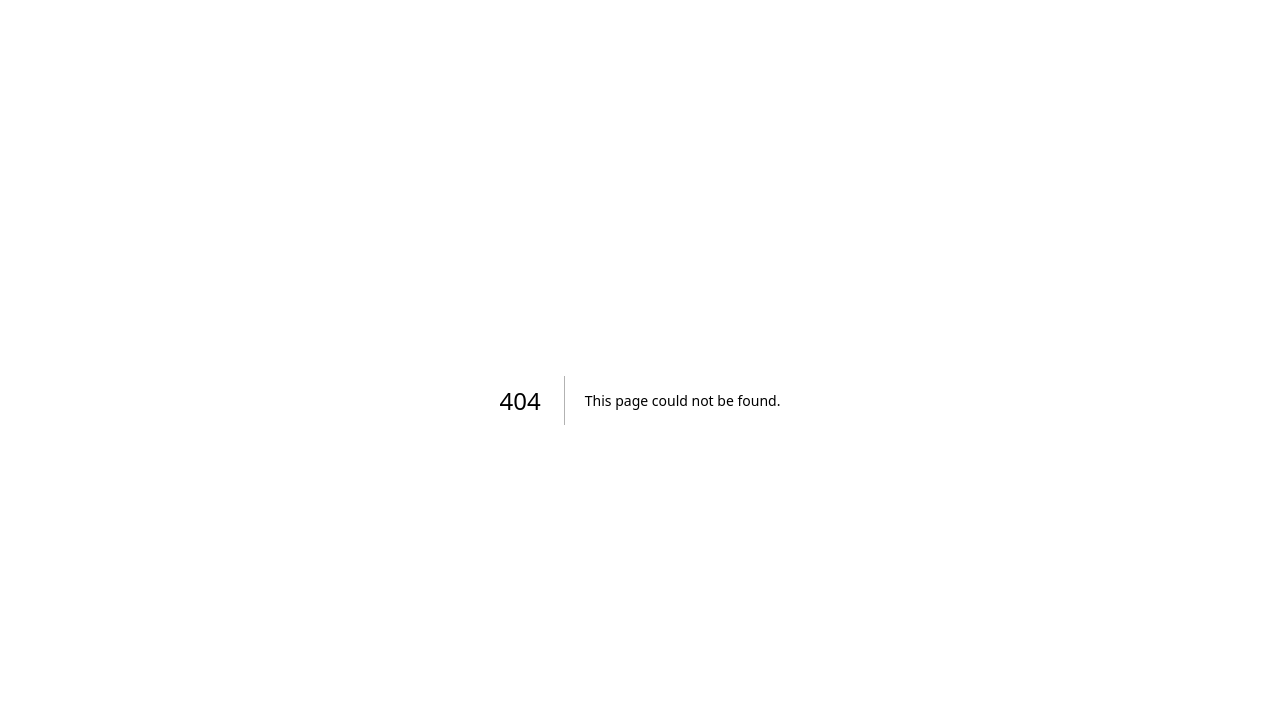
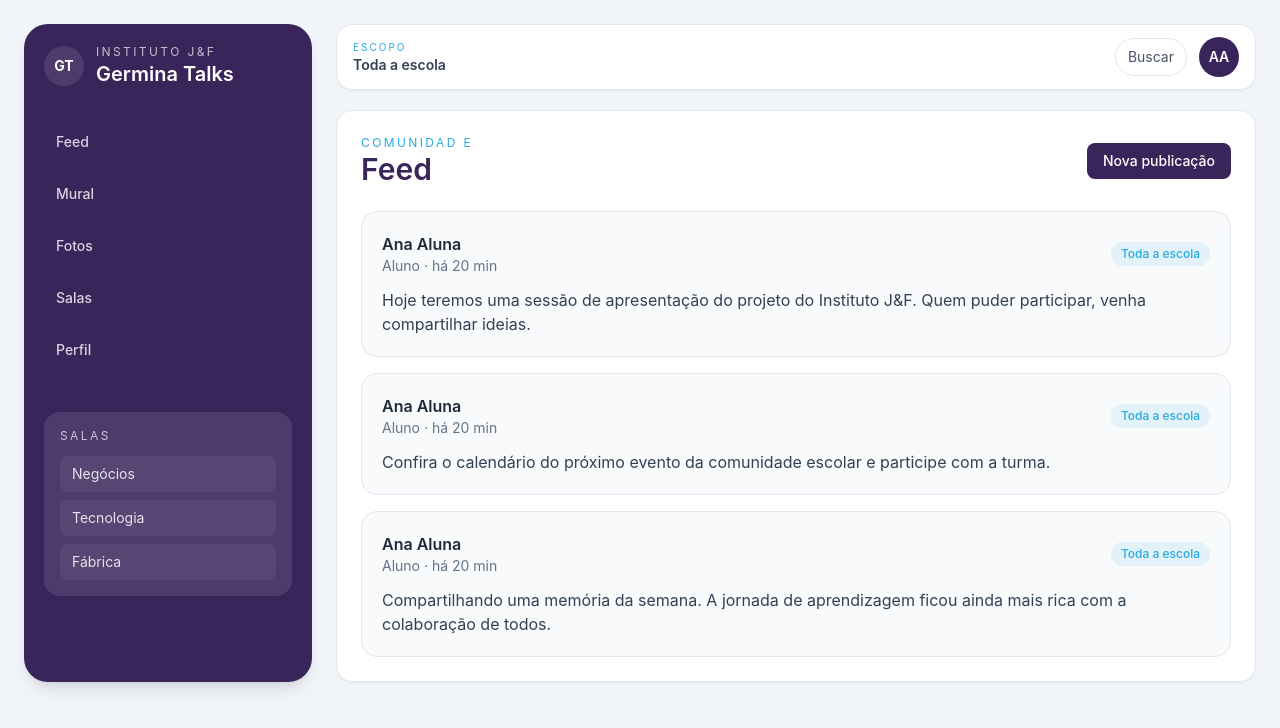
Before and after one commit to LaraDrielly/germina-talks, a Next.js app in the folder apps/web/: page /feed in a window 1280 px wide. Before the commit this address had no page. Shown: the top 728 px of the page. Built offline with nearby package versions, Linux system fonts and the light colour scheme.

Commit message:
feat: implementa layout principal e navegação

```diff
--- /dev/null
+++ b/apps/web/app/(main)/feed/page.tsx
@@ -0,0 +1,34 @@
+export default function FeedPage() {
+  return (
+    <div>
+      <div className="mb-6 flex items-center justify-between gap-3">
+        <div>
+          <p className="text-xs uppercase tracking-[0.2em] text-accent">Comunidad e</p>
+          <h2 className="text-3xl font-semibold text-primary">Feed</h2>
+        </div>
+        <button className="rounded-lg bg-primary px-4 py-2 text-sm font-medium text-white">Nova publicação</button>
+      </div>
+
+      <div className="space-y-4">
+        {[1, 2, 3].map((item) => (
+          <article key={item} className="rounded-2xl border border-slate-200 bg-slate-50 p-5">
+            <div className="mb-3 flex items-center justify-between">
+              <div>
+                <h3 className="font-semibold text-slate-800">Ana Aluna</h3>
+                <p className="text-sm text-slate-500">Aluno · há 20 min</p>
+              </div>
+              <span className="rounded-full bg-accent/10 px-2.5 py-1 text-xs font-medium text-accent">
+                Toda a escola
+              </span>
+            </div>
+            <p className="text-slate-700">
+              {item === 1 && 'Hoje teremos uma sessão de apresentação do projeto do Instituto J&F. Quem puder participar, venha compartilhar ideias.'}
+              {item === 2 && 'Confira o calendário do próximo evento da comunidade escolar e participe com a turma.'}
+              {item === 3 && 'Compartilhando uma memória da semana. A jornada de aprendizagem ficou ainda mais rica com a colaboração de todos.'}
+            </p>
+          </article>
+        ))}
+      </div>
+    </div>
+  );
+}
--- /dev/null
+++ b/apps/web/app/(main)/fotos/page.tsx
@@ -0,0 +1,29 @@
+export default function FotosPage() {
+  return (
+    <div>
+      <div className="mb-6 flex items-center justify-between">
+        <div>
+          <p className="text-xs uppercase tracking-[0.2em] text-accent">Galeria</p>
+          <h2 className="text-3xl font-semibold text-primary">Fotos</h2>
+        </div>
+        <button className="rounded-lg border border-slate-200 px-4 py-2 text-sm font-medium text-slate-700">
+          Enviar fotos
+        </button>
+      </div>
+
+      <div className="grid gap-4 sm:grid-cols-2 xl:grid-cols-3">
+        {[1, 2, 3, 4].map((item) => (
+          <div key={item} className="overflow-hidden rounded-2xl border border-slate-200 bg-slate-100">
+            <div className="flex h-40 items-center justify-center bg-gradient-to-br from-primary/20 via-accent/20 to-slate-200 text-lg font-semibold text-primary">
+              Álbum {item}
+            </div>
+            <div className="p-4">
+              <p className="font-medium text-slate-800">Evento institucional {item}</p>
+              <p className="mt-1 text-sm text-slate-500">12 fotos · 2 semanas atrás</p>
+            </div>
+          </div>
+        ))}
+      </div>
+    </div>
+  );
+}
--- /dev/null
+++ b/apps/web/app/(main)/layout.tsx
@@ -0,0 +1,84 @@
+import Link from 'next/link';
+
+const navigation = [
+  { href: '/feed', label: 'Feed' },
+  { href: '/mural', label: 'Mural' },
+  { href: '/fotos', label: 'Fotos' },
+  { href: '/salas', label: 'Salas' },
+  { href: '/perfil', label: 'Perfil' },
+];
+
+const classrooms = ['Negócios', 'Tecnologia', 'Fábrica'];
+
+export default function MainLayout({ children }: { children: React.ReactNode }) {
+  return (
+    <div className="min-h-screen bg-slate-100 text-slate-800">
+      <div className="mx-auto flex max-w-7xl gap-6 px-4 py-4 md:px-6 lg:py-6">
+        <aside className="hidden w-72 shrink-0 rounded-3xl bg-primary p-5 text-white shadow-lg lg:block">
+          <div className="flex items-center gap-3">
+            <div className="flex h-10 w-10 items-center justify-center rounded-full bg-white/10 text-sm font-bold">
+              GT
+            </div>
+            <div>
+              <p className="text-xs uppercase tracking-[0.2em] text-white/70">Instituto J&F</p>
+              <h1 className="text-xl font-semibold">Germina Talks</h1>
+            </div>
+          </div>
+
+          <nav className="mt-8 space-y-2">
+            {navigation.map((item) => (
+              <Link
+                key={item.href}
+                href={item.href}
+                className="block rounded-xl px-3 py-3 text-sm font-medium text-white/80 transition hover:bg-white/10 hover:text-white"
+              >
+                {item.label}
+              </Link>
+            ))}
+          </nav>
+
+          <div className="mt-10 rounded-2xl bg-white/10 p-4">
+            <p className="text-xs uppercase tracking-[0.2em] text-white/70">Salas</p>
+            <ul className="mt-3 space-y-2 text-sm text-white/85">
+              {classrooms.map((classroom) => (
+                <li key={classroom} className="rounded-lg bg-white/5 px-3 py-2">
+                  {classroom}
+                </li>
+              ))}
+            </ul>
+          </div>
+        </aside>
+
+        <div className="flex-1">
+          <header className="mb-5 flex items-center justify-between rounded-2xl border border-slate-200 bg-white px-4 py-3 shadow-sm">
+            <div>
+              <p className="text-[10px] uppercase tracking-[0.2em] text-accent">Escopo</p>
+              <p className="text-sm font-semibold text-slate-700">Toda a escola</p>
+            </div>
+
+            <div className="flex items-center gap-3">
+              <button className="hidden rounded-full border border-slate-200 px-3 py-2 text-sm text-slate-600 md:inline-flex">
+                Buscar
+              </button>
+              <div className="flex h-10 w-10 items-center justify-center rounded-full bg-primary text-sm font-semibold text-white">
+                AA
+              </div>
+            </div>
+          </header>
+
+          <main className="rounded-2xl border border-slate-200 bg-white p-4 shadow-sm md:p-6">{children}</main>
+        </div>
+      </div>
+
+      <nav className="fixed inset-x-0 bottom-0 z-20 border-t border-slate-200 bg-white/95 px-4 py-2 shadow-[0_-2px_12px_rgba(0,0,0,0.06)] backdrop-blur lg:hidden">
+        <div className="mx-auto grid max-w-md grid-cols-5 gap-2 text-center text-[11px] font-medium text-slate-600">
+          {navigation.map((item) => (
+            <Link key={item.href} href={item.href} className="rounded-xl px-2 py-2 transition hover:bg-slate-100">
+              {item.label}
+            </Link>
+          ))}
+        </div>
+      </nav>
+    </div>
+  );
+}
--- /dev/null
+++ b/apps/web/app/(main)/mural/page.tsx
@@ -0,0 +1,29 @@
+export default function MuralPage() {
+  return (
+    <div>
+      <div className="mb-6">
+        <p className="text-xs uppercase tracking-[0.2em] text-accent">Informações</p>
+        <h2 className="text-3xl font-semibold text-primary">Mural</h2>
+      </div>
+
+      <div className="space-y-4">
+        <article className="rounded-2xl border-l-4 border-accent bg-slate-50 p-5">
+          <div className="mb-2 flex items-center justify-between">
+            <h3 className="font-semibold text-slate-800">Atenção: prazo de inscrição</h3>
+            <span className="text-xs font-medium text-slate-500">Expira em 2 dias</span>
+          </div>
+          <p className="text-slate-700">
+            As inscrições para a atividade de extensão estão abertas até sexta-feira. A coordenação recomenda que os alunos confirmem participação o quanto antes.
+          </p>
+        </article>
+
+        <article className="rounded-2xl border border-slate-200 bg-white p-5">
+          <h3 className="font-semibold text-slate-800">Atividade da semana</h3>
+          <p className="mt-2 text-slate-700">
+            Reunião de orientação para projetos interdisciplinares no auditório principal às 15h.
+          </p>
+        </article>
+      </div>
+    </div>
+  );
+}
--- /dev/null
+++ b/apps/web/app/(main)/salas/page.tsx
@@ -0,0 +1,24 @@
+export default function SalasPage() {
+  return (
+    <div>
+      <div className="mb-6">
+        <p className="text-xs uppercase tracking-[0.2em] text-accent">Organização</p>
+        <h2 className="text-3xl font-semibold text-primary">Minhas salas</h2>
+      </div>
+
+      <div className="grid gap-4 md:grid-cols-3">
+        {[
+          { name: '3º ano Negócios 2026', color: 'bg-primary' },
+          { name: '3º ano Tecnologia 2026', color: 'bg-slate-900' },
+          { name: '3º ano Fábrica 2026', color: 'bg-cyan-700' },
+        ].map((room) => (
+          <div key={room.name} className="rounded-2xl border border-slate-200 bg-slate-50 p-5">
+            <div className={`mb-4 h-2 w-16 rounded-full ${room.color}`} />
+            <h3 className="font-semibold text-slate-800">{room.name}</h3>
+            <p className="mt-2 text-sm text-slate-500">12 membros · 3 publicações hoje</p>
+          </div>
+        ))}
+      </div>
+    </div>
+  );
+}
--- /dev/null
+++ b/apps/web/app/perfil/page.tsx
@@ -0,0 +1,33 @@
+export default function PerfilPage() {
+  return (
+    <div className="space-y-6">
+      <div>
+        <p className="text-xs uppercase tracking-[0.2em] text-accent">Conta</p>
+        <h2 className="text-3xl font-semibold text-primary">Perfil</h2>
+      </div>
+
+      <div className="rounded-2xl border border-slate-200 bg-slate-50 p-5">
+        <div className="flex items-center gap-4">
+          <div className="flex h-16 w-16 items-center justify-center rounded-full bg-primary text-lg font-semibold text-white">
+            AA
+          </div>
+          <div>
+            <h3 className="text-xl font-semibold text-slate-800">Ana Aluna</h3>
+            <p className="text-sm text-slate-500">aluno@institutojef.org.br</p>
+          </div>
+        </div>
+      </div>
+
+      <div className="grid gap-4 md:grid-cols-2">
+        <div className="rounded-2xl border border-slate-200 bg-white p-5">
+          <p className="text-sm text-slate-500">Papel</p>
+          <p className="mt-2 text-lg font-semibold text-slate-800">Aluno</p>
+        </div>
+        <div className="rounded-2xl border border-slate-200 bg-white p-5">
+          <p className="text-sm text-slate-500">Sala ativa</p>
+          <p className="mt-2 text-lg font-semibold text-slate-800">3º ano Negócios 2026</p>
+        </div>
+      </div>
+    </div>
+  );
+}
```
Also changed, not shown: 1 other file (tests, documents, lock files or other folders).
